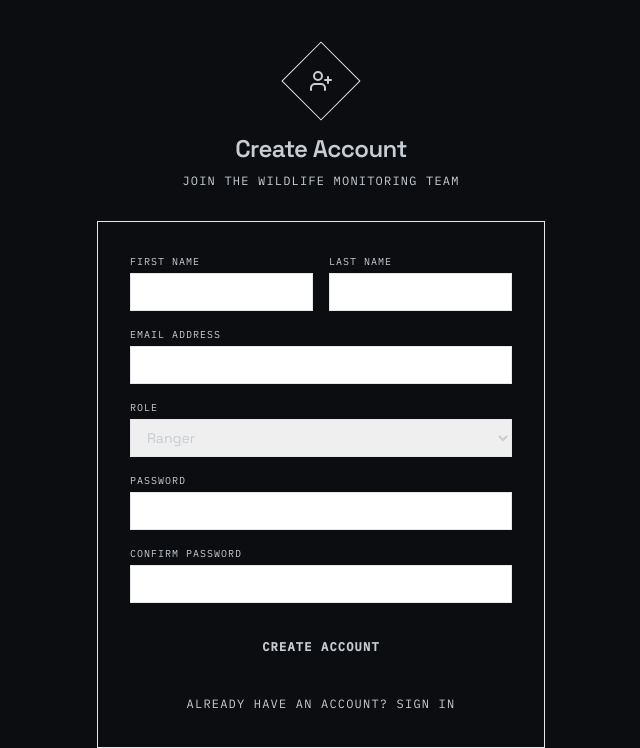
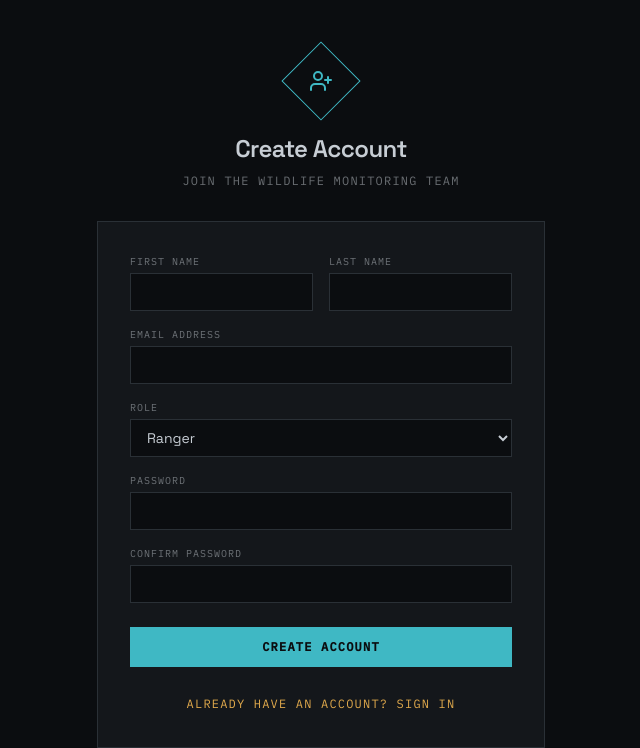
Before and after one commit to timovibes/final-wildlife-monitoring, a React (Create React App) app in the folder frontend/: page /register in a window 1280 px wide. Shown: the top 748 px of the page, without its empty margins (319-959 px from the left). Built offline with nearby package versions, Linux system fonts and the light colour scheme.

Commit message:
style: apply dark-ops tokens to Register screen

```diff
--- a/frontend/src/components/auth/Register.jsx
+++ b/frontend/src/components/auth/Register.jsx
@@ -4,8 +4,8 @@ import { UserPlus, AlertCircle } from 'lucide-react';
 import authService from '../../services/auth';
 
 const inputClass =
-  'mt-1 block w-full px-3 py-2 bg-bush border border-bush-line text-bone text-sm focus:outline-none focus:border-ochre placeholder:text-bone/30';
-const labelClass = 'block font-mono text-[10px] uppercase tracking-widest text-bone/50';
+  'mt-1 block w-full px-3 py-2 bg-ops border border-ops-line text-steel text-sm focus:outline-none focus:border-cyan placeholder:text-steel/30';
+const labelClass = 'block font-mono text-[10px] uppercase tracking-widest text-steel/50';
 
 const Register = () => {
   const navigate = useNavigate();
@@ -61,25 +61,25 @@ const Register = () => {
   };
 
   return (
-    <div className="min-h-screen flex items-center justify-center bg-bush py-12 px-4 sm:px-6 lg:px-8">
+    <div className="min-h-screen flex items-center justify-center bg-ops py-12 px-4 sm:px-6 lg:px-8">
       <div className="max-w-md w-full space-y-8">
         <div className="text-center">
-          <div className="mx-auto h-14 w-14 border border-ochre flex items-center justify-center rotate-45">
-            <UserPlus className="h-6 w-6 text-ochre -rotate-45" />
+          <div className="mx-auto h-14 w-14 border border-cyan flex items-center justify-center rotate-45">
+            <UserPlus className="h-6 w-6 text-cyan -rotate-45" />
           </div>
-          <h2 className="mt-6 font-display text-2xl font-semibold text-bone">
+          <h2 className="mt-6 font-display text-2xl font-semibold text-steel">
             Create Account
           </h2>
-          <p className="mt-2 font-mono text-xs uppercase tracking-widest text-bone/50">
+          <p className="mt-2 font-mono text-xs uppercase tracking-widest text-steel/50">
             Join the wildlife monitoring team
           </p>
         </div>
 
-        <form className="space-y-6 border border-bush-line bg-bush-surface p-8" onSubmit={handleSubmit}>
+        <form className="space-y-6 border border-ops-line bg-ops-surface p-8" onSubmit={handleSubmit}>
           {error && (
-            <div className="border border-rust bg-bush p-4 flex items-center gap-2">
-              <AlertCircle className="h-4 w-4 text-rust flex-shrink-0" />
-              <p className="text-sm text-rust">{error}</p>
+            <div className="border border-signal bg-ops p-4 flex items-center gap-2">
+              <AlertCircle className="h-4 w-4 text-signal flex-shrink-0" />
+              <p className="text-sm text-signal">{error}</p>
             </div>
           )}
 
@@ -182,7 +182,7 @@ const Register = () => {
             <button
               type="submit"
               disabled={loading}
-              className="w-full flex justify-center py-3 px-4 bg-ochre text-bush font-mono text-xs uppercase tracking-widest font-semibold hover:bg-[#dda054] focus:outline-none disabled:opacity-40 disabled:cursor-not-allowed transition-colors"
+              className="w-full flex justify-center py-3 px-4 bg-cyan text-ops font-mono text-xs uppercase tracking-widest font-semibold hover:bg-[#59c9d4] focus:outline-none disabled:opacity-40 disabled:cursor-not-allowed transition-colors"
             >
               {loading ? 'Creating account...' : 'Create Account'}
             </button>
@@ -191,7 +191,7 @@ const Register = () => {
           <div className="text-center">
             <Link
               to="/login"
-              className="font-mono text-xs uppercase tracking-widest text-teal hover:text-bone transition-colors"
+              className="font-mono text-xs uppercase tracking-widest text-amber hover:text-steel transition-colors"
             >
               Already have an account? Sign in
             </Link>
```
